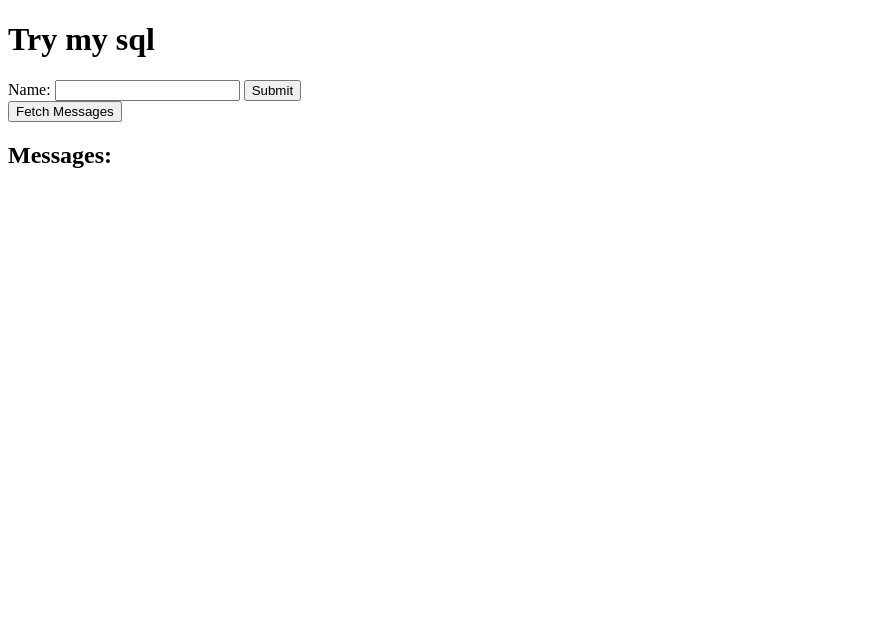
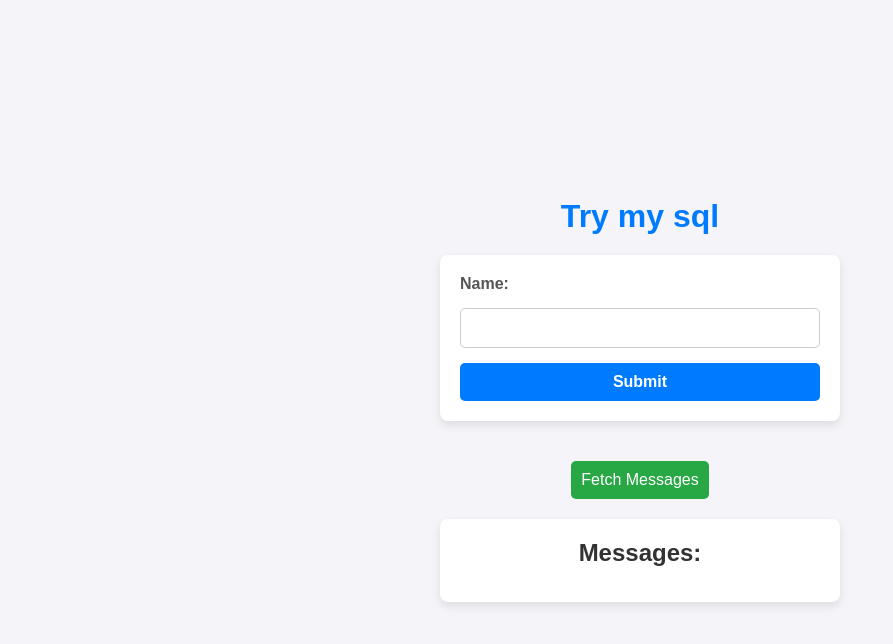
Before and after one commit to kanotten/API-DEV, a website: page index.html in a window 1280 px wide. Shown: the whole page, without its empty margins (0-893 px from the left). Drawn offline with Linux system fonts and the light colour scheme.

Commit message:
fixed css

```diff
--- a/index.html
+++ b/index.html
@@ -4,6 +4,7 @@
         <meta charset="UTF-8" />
         <meta name="viewport" content="width=device-width, initial-scale=1.0" />
         <title>Fetch it eh?</title>
+        <link rel="stylesheet" href="styles.css" />
     </head>
     <body>
         <h1>Try my sql</h1>
--- a/styles.css
+++ b/styles.css
@@ -0,0 +1,137 @@
+/* Reset styles */
+* {
+    margin: 0;
+    padding: 0;
+    box-sizing: border-box;
+}
+
+/* Body styles */
+body {
+    font-family: "Arial", sans-serif;
+    background-color: #f4f4f9;
+    color: #333;
+    display: flex;
+    flex-direction: column;
+    align-items: center;
+    justify-content: center;
+    min-height: 100vh;
+    padding: 20px;
+}
+
+/* Header styles */
+h1 {
+    font-size: 2rem;
+    margin-bottom: 20px;
+    color: #007bff;
+    text-align: center;
+}
+
+/* Form styles */
+form {
+    background: #fff;
+    border-radius: 8px;
+    padding: 20px;
+    box-shadow: 0 4px 10px rgba(0, 0, 0, 0.1);
+    max-width: 400px;
+    width: 100%;
+    display: flex;
+    flex-direction: column;
+    gap: 15px;
+    margin-bottom: 20px;
+}
+
+form label {
+    font-size: 1rem;
+    font-weight: bold;
+    color: #555;
+}
+
+form input[type="text"] {
+    padding: 10px;
+    border: 1px solid #ccc;
+    border-radius: 5px;
+    font-size: 1rem;
+}
+
+form button {
+    padding: 10px;
+    background-color: #007bff;
+    color: white;
+    font-size: 1rem;
+    font-weight: bold;
+    border: none;
+    border-radius: 5px;
+    cursor: pointer;
+    transition: background-color 0.3s ease;
+}
+
+form button:hover {
+    background-color: #0056b3;
+}
+
+/* Fetch button styles */
+button[onclick="fetchMessages()"] {
+    margin-top: 20px;
+    padding: 10px;
+    background-color: #28a745;
+    color: white;
+    font-size: 1rem;
+    border: none;
+    border-radius: 5px;
+    cursor: pointer;
+    transition: background-color 0.3s ease;
+}
+
+button[onclick="fetchMessages()"]:hover {
+    background-color: #218838;
+}
+
+/* Messages container styles */
+#messagesContainer {
+    background: #fff;
+    border-radius: 8px;
+    padding: 20px;
+    box-shadow: 0 4px 10px rgba(0, 0, 0, 0.1);
+    max-width: 400px;
+    width: 100%;
+    margin-top: 20px;
+}
+
+#messagesContainer h2 {
+    font-size: 1.5rem;
+    margin-bottom: 15px;
+    text-align: center;
+    color: #333;
+}
+
+#messagesList {
+    list-style: none;
+    padding: 0;
+    margin: 0;
+}
+
+#messagesList li {
+    background-color: #f9f9f9;
+    border: 1px solid #ddd;
+    padding: 10px;
+    margin-bottom: 10px;
+    border-radius: 5px;
+    text-align: center;
+}
+
+/* Responsive design */
+@media (max-width: 768px) {
+    form,
+    #messagesContainer {
+        width: 90%;
+    }
+
+    h1 {
+        font-size: 1.8rem;
+    }
+
+    form button,
+    button[onclick="fetchMessages()"] {
+        font-size: 0.9rem;
+    }
+}
```
